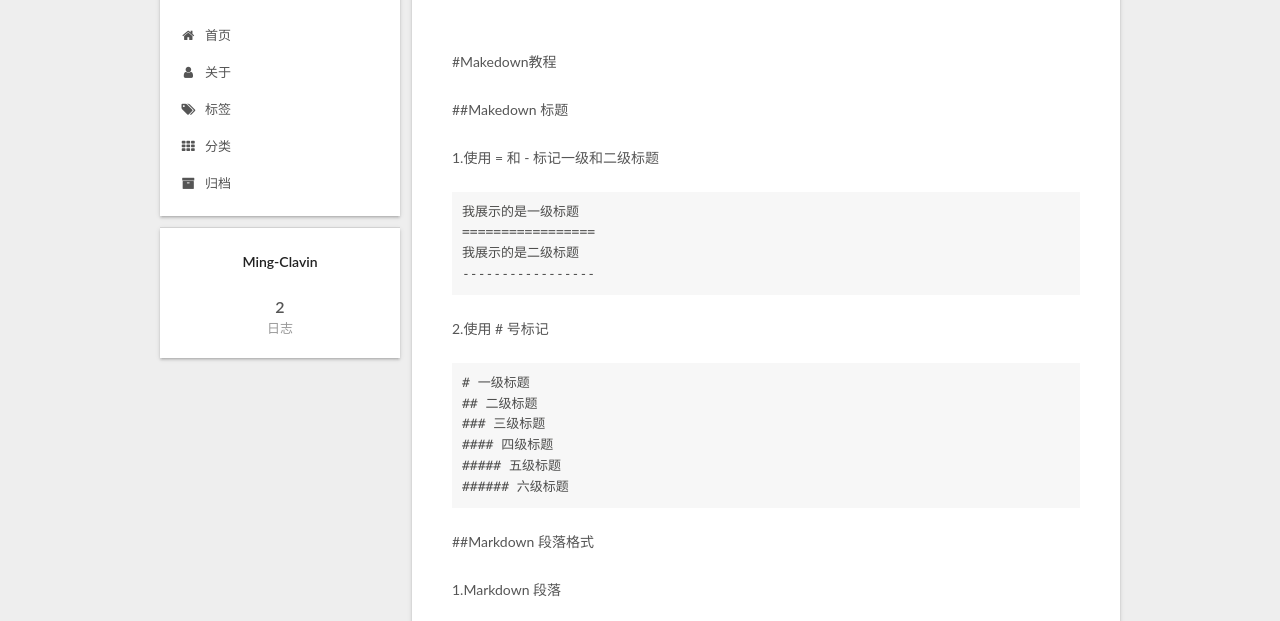
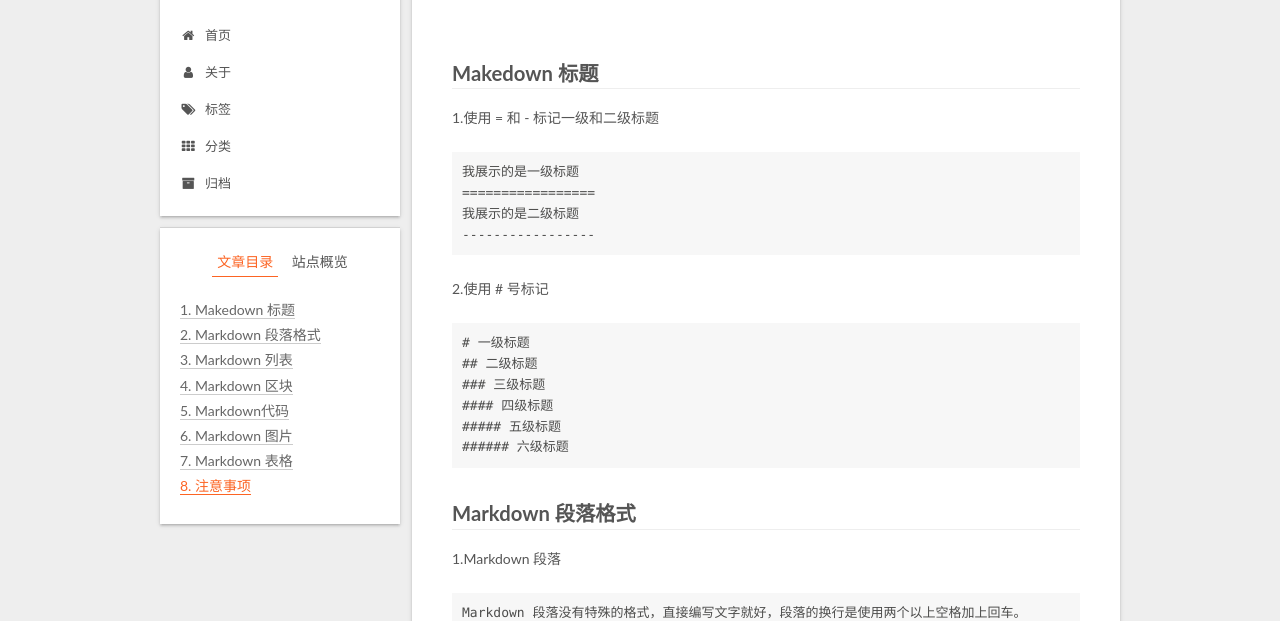
Before and after one commit to Ming-Calvin/Ming-Calvin.github.io, a plain HTML site: page 2019/12/02/Mrkdown教程/index.html in a window 1280 px wide. Shown: the part 118-739 px from the top of the page. Drawn offline with Linux system fonts and the light colour scheme.

Commit message:
Site updated: 2019-12-02 01:43:41

````diff
--- a/2019/12/02/Mrkdown教程/index.html
+++ b/2019/12/02/Mrkdown教程/index.html
@@ -79,16 +79,16 @@
 
 
 
-<meta name="description" content="#Makedown教程 ##Makedown 标题   1.使用 &#x3D; 和 - 标记一级和二级标题 我展示的是一级标题  &#x3D;&#x3D;&#x3D;&#x3D;&#x3D;&#x3D;&#x3D;&#x3D;&#x3D;&#x3D;&#x3D;&#x3D;&#x3D;&#x3D;&#x3D;&#x3D;&#x3D;   我展示的是二级标题   -----------------2.使用 # 号标记 # 一级标题 ## 二级标题 ### 三级标题   #### 四级标题   ##### 五级标题  ###### 六级标题 ##Markdown 段落格式 1.">
+<meta name="description" content="Makedown 标题1.使用 &#x3D; 和 - 标记一级和二级标题 我展示的是一级标题  &#x3D;&#x3D;&#x3D;&#x3D;&#x3D;&#x3D;&#x3D;&#x3D;&#x3D;&#x3D;&#x3D;&#x3D;&#x3D;&#x3D;&#x3D;&#x3D;&#x3D;   我展示的是二级标题   -----------------2.使用 # 号标记 # 一级标题 ## 二级标题 ### 三级标题   #### 四级标题   ##### 五级标题  ###### 六级标题 Markdown 段落格式1.Markdown 段落 Markdown">
 <meta property="og:type" content="article">
 <meta property="og:title" content="Mrkdown教程">
 <meta property="og:url" content="https:&#x2F;&#x2F;ming-clavin.github.io&#x2F;2019&#x2F;12&#x2F;02&#x2F;Mrkdown%E6%95%99%E7%A8%8B&#x2F;index.html">
 <meta property="og:site_name" content="Ming-Clavin">
-<meta property="og:description" content="#Makedown教程 ##Makedown 标题   1.使用 &#x3D; 和 - 标记一级和二级标题 我展示的是一级标题  &#x3D;&#x3D;&#x3D;&#x3D;&#x3D;&#x3D;&#x3D;&#x3D;&#x3D;&#x3D;&#x3D;&#x3D;&#x3D;&#x3D;&#x3D;&#x3D;&#x3D;   我展示的是二级标题   -----------------2.使用 # 号标记 # 一级标题 ## 二级标题 ### 三级标题   #### 四级标题   ##### 五级标题  ###### 六级标题 ##Markdown 段落格式 1.">
+<meta property="og:description" content="Makedown 标题1.使用 &#x3D; 和 - 标记一级和二级标题 我展示的是一级标题  &#x3D;&#x3D;&#x3D;&#x3D;&#x3D;&#x3D;&#x3D;&#x3D;&#x3D;&#x3D;&#x3D;&#x3D;&#x3D;&#x3D;&#x3D;&#x3D;&#x3D;   我展示的是二级标题   -----------------2.使用 # 号标记 # 一级标题 ## 二级标题 ### 三级标题   #### 四级标题   ##### 五级标题  ###### 六级标题 Markdown 段落格式1.Markdown 段落 Markdown">
 <meta property="og:locale" content="zh-Hans">
 <meta property="og:image" content="https:&#x2F;&#x2F;www.runoob.com&#x2F;wp-content&#x2F;uploads&#x2F;2019&#x2F;03&#x2F;55EDFE05-5F27-458E-AFE0-7B96685C9603.jpg">
 <meta property="og:image" content="https:&#x2F;&#x2F;www.runoob.com&#x2F;wp-content&#x2F;uploads&#x2F;2019&#x2F;03&#x2F;88F52386-2F98-4D7E-8935-E43BECA6D868.jpg">
-<meta property="og:updated_time" content="2019-12-01T17:28:22.936Z">
+<meta property="og:updated_time" content="2019-12-01T17:36:06.371Z">
 <meta name="twitter:card" content="summary">
 <meta name="twitter:image" content="https:&#x2F;&#x2F;www.runoob.com&#x2F;wp-content&#x2F;uploads&#x2F;2019&#x2F;03&#x2F;55EDFE05-5F27-458E-AFE0-7B96685C9603.jpg">
 
@@ -330,9 +330,7 @@
 
 
 
-        <p>#Makedown教程</p>
-<p>##Makedown 标题  </p>
-<p>1.使用 = 和 - 标记一级和二级标题</p>
+        <h2 id="Makedown-标题"><a href="#Makedown-标题" class="headerlink" title="Makedown 标题"></a>Makedown 标题</h2><p>1.使用 = 和 - 标记一级和二级标题</p>
 <pre><code>我展示的是一级标题
 =================
 我展示的是二级标题
@@ -342,8 +340,7 @@
 ### 三级标题
 #### 四级标题
 ##### 五级标题
-###### 六级标题 </code></pre><p>##Markdown 段落格式</p>
-<p>1.Markdown 段落</p>
+###### 六级标题 </code></pre><h2 id="Markdown-段落格式"><a href="#Markdown-段落格式" class="headerlink" title="Markdown 段落格式"></a>Markdown 段落格式</h2><p>1.Markdown 段落</p>
 <pre><code>Markdown 段落没有特殊的格式，直接编写文字就好，段落的换行是使用两个以上空格加上回车。
 
 当然也可以在段落后面使用一个空行来表示重新开始一个段落。</code></pre><p>2.字体</p>
@@ -366,8 +363,7 @@
 
 &lt;u&gt;带下划线文本&lt;/u&gt;</code></pre><p>6.脚注</p>
 <pre><code>脚注是对文本的补充说明。</code></pre><p> Markdown 脚注的格式如下:</p>
-<pre><code>[^要注明的文本]    </code></pre><p>##Markdown 列表</p>
-<p>1.无序列表</p>
+<pre><code>[^要注明的文本]    </code></pre><h2 id="Markdown-列表"><a href="#Markdown-列表" class="headerlink" title="Markdown 列表"></a>Markdown 列表</h2><p>1.无序列表</p>
 <p> 无序列表使用星号(*)、加号(+)或是减号(-)作为列表标记：</p>
 <pre><code>* 第一项
 * 第二项
@@ -388,7 +384,7 @@
     - 第一项嵌套的第二个元素
 2. 第二项：
     - 第二项嵌套的第一个元素
-    - 第二项嵌套的第二个元素</code></pre><p>##Markdown 区块<br>Markdown 区块引用是在段落开头使用 &gt; 符号 ，然后后面紧跟一个空格符号：</p>
+    - 第二项嵌套的第二个元素</code></pre><h2 id="Markdown-区块"><a href="#Markdown-区块" class="headerlink" title="Markdown 区块"></a>Markdown 区块</h2><p>Markdown 区块引用是在段落开头使用 &gt; 符号 ，然后后面紧跟一个空格符号：</p>
 <pre><code>&gt; 区块1
 &gt; 区块2
 &gt; 区块3</code></pre><p>嵌套用法：</p>
@@ -404,16 +400,14 @@
 <pre><code>* 第一项
 &gt; 区块1
 &gt; 区块2
-* 第二项</code></pre><p>##Markdown代码 </p>
-<p>1.代码<br>代码段落上的一个函数或片段的代码可以用反引号把它包起来（`）</p>
+* 第二项</code></pre><h2 id="Markdown代码"><a href="#Markdown代码" class="headerlink" title="Markdown代码"></a>Markdown代码</h2><p>1.代码<br>代码段落上的一个函数或片段的代码可以用反引号把它包起来（`）</p>
 <pre><code>`printf()` 函数</code></pre><p>2.代码区块</p>
 <p>代码区块使用 4 个空格或者一个制表符（Tab 键）</p>
 <p><img src="https://www.runoob.com/wp-content/uploads/2019/03/55EDFE05-5F27-458E-AFE0-7B96685C9603.jpg" alt=""></p>
 <p>也可以用 ``` 包裹一段代码，并指定一种语言：</p>
 <pre><code><figure class="highlight javascript"><table><tr><td class="gutter"><pre><span class="line">1</span></pre></td><td class="code"><pre><span class="line">$(<span class="built_in">document</span>).ready(<span class="function"><span class="keyword">function</span> (<span class="params"></span>) </span>&#123;</span></pre></td></tr><tr><td class="gutter"><pre><span class="line">2</span></pre></td><td class="code"><pre><span class="line">  	    alert(<span class="string">'RUNOOB'</span>);</span></pre></td></tr><tr><td class="gutter"><pre><span class="line">3</span></pre></td><td class="code"><pre><span class="line">&#125;);</span></pre></td></tr></table></figure></code></pre><p>显示结果：</p>
 <p><img src="https://www.runoob.com/wp-content/uploads/2019/03/88F52386-2F98-4D7E-8935-E43BECA6D868.jpg" alt=""></p>
-<p>##Markdown 图片</p>
-<p> Markdown 图片语法格式如下：</p>
+<h2 id="Markdown-图片"><a href="#Markdown-图片" class="headerlink" title="Markdown 图片"></a>Markdown 图片</h2><p> Markdown 图片语法格式如下：</p>
 <pre><code>![alt 属性文本](图片地址)
 
 ![alt 属性文本](图片地址 &quot;可选标题&quot;)</code></pre><hr>
@@ -423,8 +417,7 @@
 <pre><code>这个链接用 1 作为网址变量 [RUNOOB][1].
 然后在文档的结尾位变量赋值（网址）
 
-[1]: http://static.runoob.com/images/runoob-logo.png</code></pre><p>##Markdown 表格</p>
-<p>Markdown 制作表格使用 | 来分隔不同的单元格，使用 - 来分隔表头和其他行。</p>
+[1]: http://static.runoob.com/images/runoob-logo.png</code></pre><h2 id="Markdown-表格"><a href="#Markdown-表格" class="headerlink" title="Markdown 表格"></a>Markdown 表格</h2><p>Markdown 制作表格使用 | 来分隔不同的单元格，使用 - 来分隔表头和其他行。</p>
 <p>语法格式如下：</p>
 <pre><code>|  表头   | 表头  |
 |  ----  | ----  |
@@ -452,8 +445,9 @@
 <td align="center">单元格</td>
 </tr>
 </tbody></table>
-<hr>
-<p>###参考页面：<a href="https://www.runoob.com/markdown/md-tutorial.html" target="_blank" rel="noopener">Markdown 教程</a></p>
+<h2 id="注意事项"><a href="#注意事项" class="headerlink" title="注意事项"></a>注意事项</h2><pre><code>1.“ --- ” 前面要有一个空格
+2.“ # ” 后面要有空格，才可以表示标题</code></pre><hr>
+<p> 参考页面：<a href="https://www.runoob.com/markdown/md-tutorial.html" target="_blank" rel="noopener">Markdown 教程</a></p>
 
 
     </div>
@@ -538,8 +532,17 @@
 
 
 
+        <ul class="sidebar-nav motion-element">
+          <li class="sidebar-nav-toc sidebar-nav-active" data-target="post-toc-wrap">
+            文章目录
+          </li>
+          <li class="sidebar-nav-overview" data-target="site-overview-wrap">
+            站点概览
+          </li>
+        </ul>
 
-      <section class="site-overview-wrap sidebar-panel sidebar-panel-active">
+
+      <section class="site-overview-wrap sidebar-panel">
         <div class="site-overview">
           <div class="site-author motion-element" itemprop="author" itemscope itemtype="http://schema.org/Person">
 
@@ -581,6 +584,22 @@
         </div>
       </section>
 
+
+      <!--noindex-->
+        <section class="post-toc-wrap motion-element sidebar-panel sidebar-panel-active">
+          <div class="post-toc">
+
+
+
+
+
+
+              <div class="post-toc-content"><ol class="nav"><li class="nav-item nav-level-2"><a class="nav-link" href="#Makedown-标题"><span class="nav-number">1.</span> <span class="nav-text">Makedown 标题</span></a></li><li class="nav-item nav-level-2"><a class="nav-link" href="#Markdown-段落格式"><span class="nav-number">2.</span> <span class="nav-text">Markdown 段落格式</span></a></li><li class="nav-item nav-level-2"><a class="nav-link" href="#Markdown-列表"><span class="nav-number">3.</span> <span class="nav-text">Markdown 列表</span></a></li><li class="nav-item nav-level-2"><a class="nav-link" href="#Markdown-区块"><span class="nav-number">4.</span> <span class="nav-text">Markdown 区块</span></a></li><li class="nav-item nav-level-2"><a class="nav-link" href="#Markdown代码"><span class="nav-number">5.</span> <span class="nav-text">Markdown代码</span></a></li><li class="nav-item nav-level-2"><a class="nav-link" href="#Markdown-图片"><span class="nav-number">6.</span> <span class="nav-text">Markdown 图片</span></a></li><li class="nav-item nav-level-2"><a class="nav-link" href="#Markdown-表格"><span class="nav-number">7.</span> <span class="nav-text">Markdown 表格</span></a></li><li class="nav-item nav-level-2"><a class="nav-link" href="#注意事项"><span class="nav-number">8.</span> <span class="nav-text">注意事项</span></a></li></ol></div>
+
+
+          </div>
+        </section>
+      <!--/noindex-->
 
 
 
--- a/css/main.css
+++ b/css/main.css
@@ -1823,7 +1823,7 @@ pre .javascript .function {
   width: 4px;
   height: 4px;
   border-radius: 50%;
-  background: #412e66;
+  background: #5dd5ff;
 }
 .links-of-blogroll {
   font-size: 13px;
````
Also changed, not shown: index.html (+10 -16 lines).
